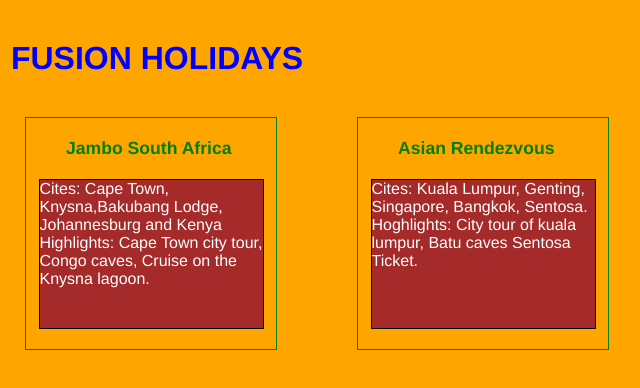
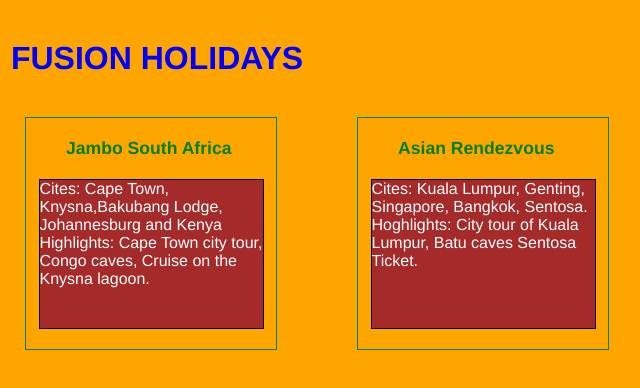
Before and after one commit to Pratibhasindhoor/project1, a plain HTML site: page project1site/index.html in a window 1280 px wide. Shown: the full height of the page, 483-1123 px from the left. Drawn offline with Linux system fonts and the light colour scheme.

```diff
--- a/project1site/index.html
+++ b/project1site/index.html
@@ -172,7 +172,7 @@ h4{
   <div class="col-lg-3 col-md-6"><h4>Asian Rendezvous</h4>
   <p>
   Cites: Kuala Lumpur, Genting, Singapore, Bangkok, Sentosa.
-  Hoghlights: City tour of kuala lumpur, Batu caves Sentosa Ticket.</span></p>
+  Hoghlights: City tour of Kuala Lumpur, Batu caves Sentosa Ticket.</span></p>
 
   </div>
 
```
